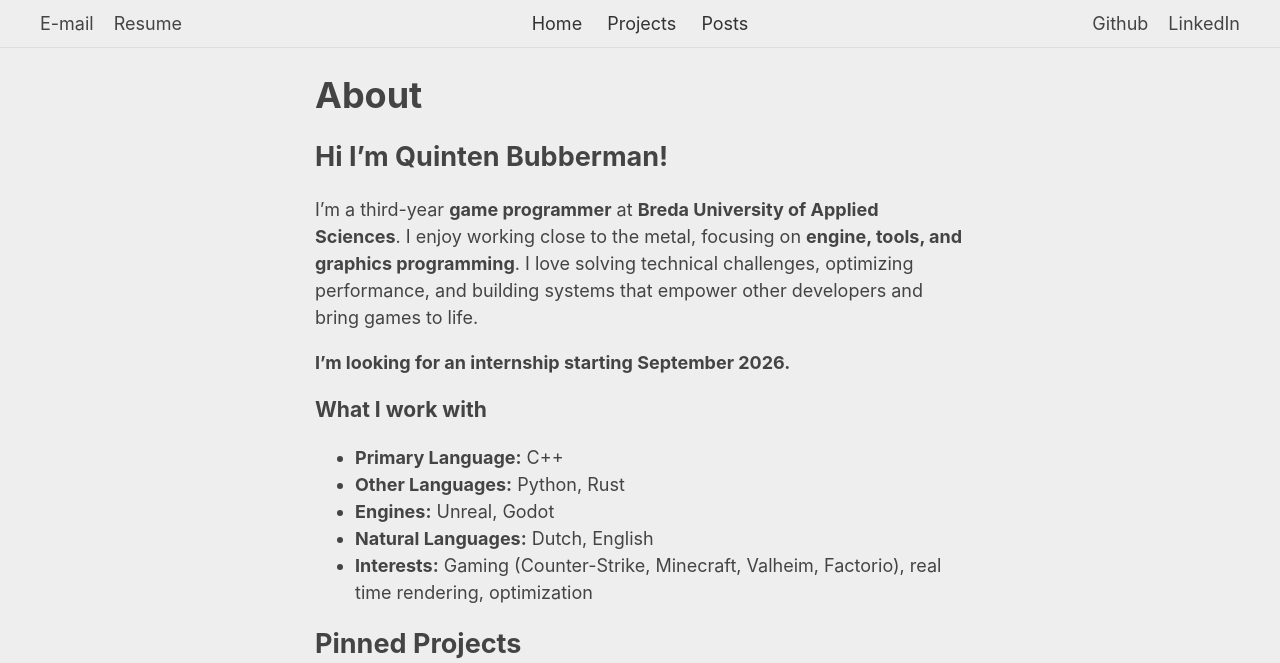
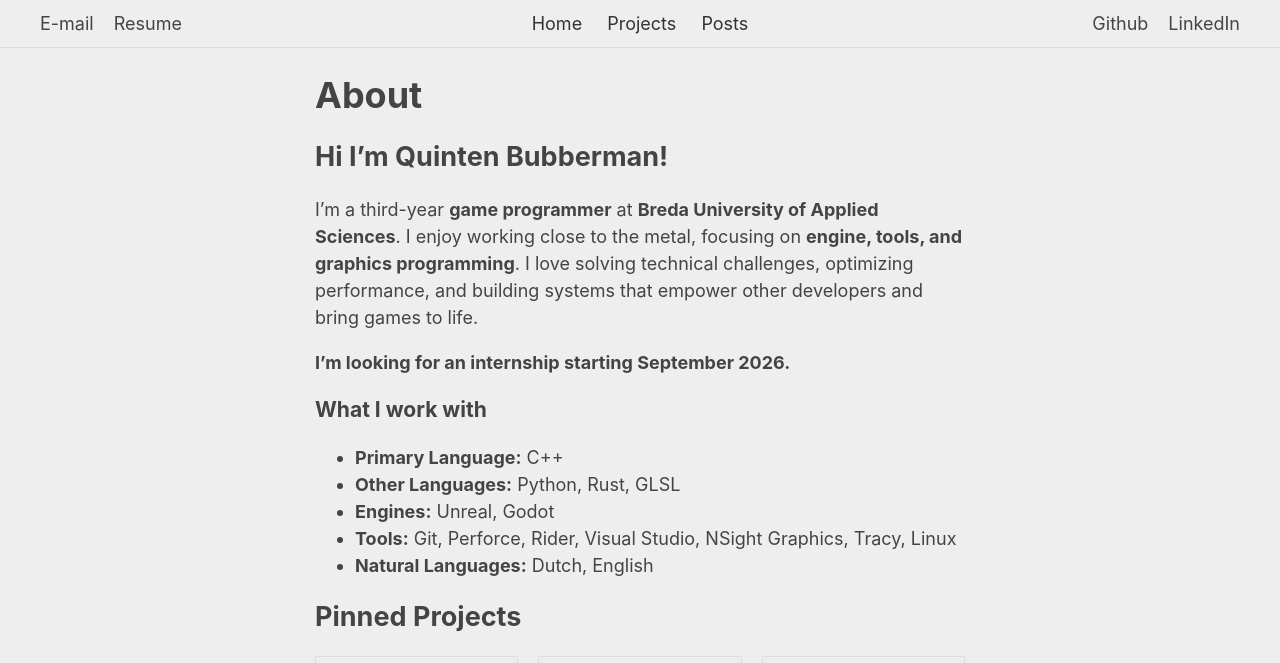
Before and after one commit to bakjedev/bakjedev.github.io, a Jekyll site: the page built from index.md, in a window 1280 px wide and 1330 px high, cut to the strip 0-663 px from the top of the window. Built offline with Jekyll 4.4.1, drawn with Linux system fonts in a browser that asks for light colours.

Commit message:
Add tools and remove interests. update resume

```diff
--- a/index.md
+++ b/index.md
@@ -12,10 +12,10 @@ I'm a third-year **game programmer** at **Breda University of Applied Sciences**
 ### What I work with
 
 - **Primary Language:** C++
-- **Other Languages:** Python, Rust
+- **Other Languages:** Python, Rust, GLSL
 - **Engines:** Unreal, Godot
+- **Tools:** Git, Perforce, Rider, Visual Studio, NSight Graphics, Tracy, Linux
 - **Natural Languages:** Dutch, English
-- **Interests:** Gaming (Counter-Strike, Minecraft, Valheim, Factorio), real time rendering, optimization
 
 ## Pinned Projects
 
```
Also changed, not shown: 1 other file.
